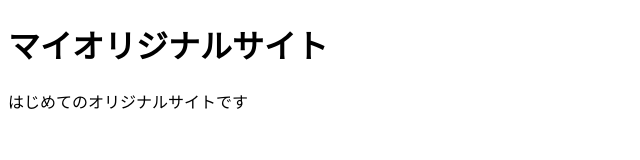
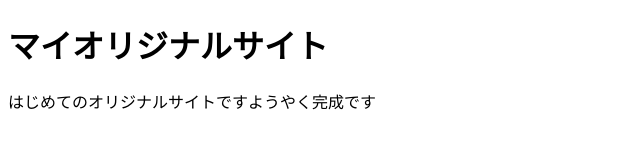
Before and after one commit to ktks2341/Mysite, a plain HTML site: page index.html in a window 1280 px wide. Shown: the whole page, without its empty margins (0-640 px from the left). Drawn offline with Linux system fonts and the light colour scheme.

Commit message:
Add files via upload

```diff
--- a/index.html
+++ b/index.html
@@ -7,6 +7,6 @@
 </head>
 <body>
   <h1>マイオリジナルサイト</h1>
-  <p>はじめてのオリジナルサイトです</p>
+  <p>はじめてのオリジナルサイトですようやく完成です</p>
 </body>
 </html>
```
